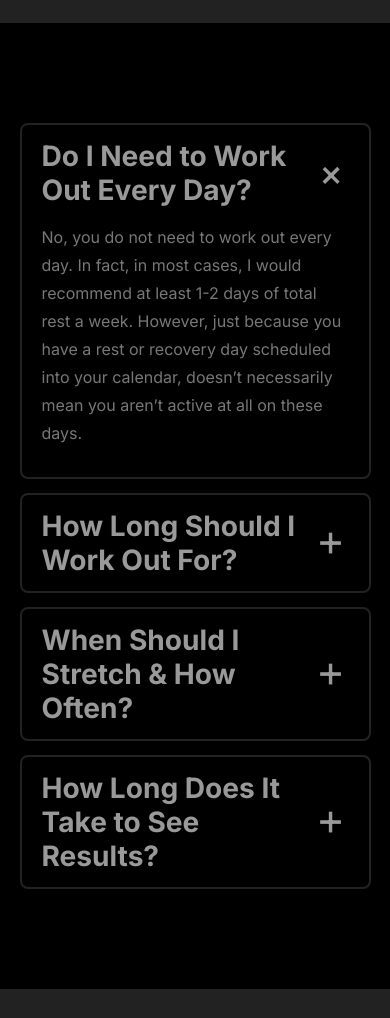
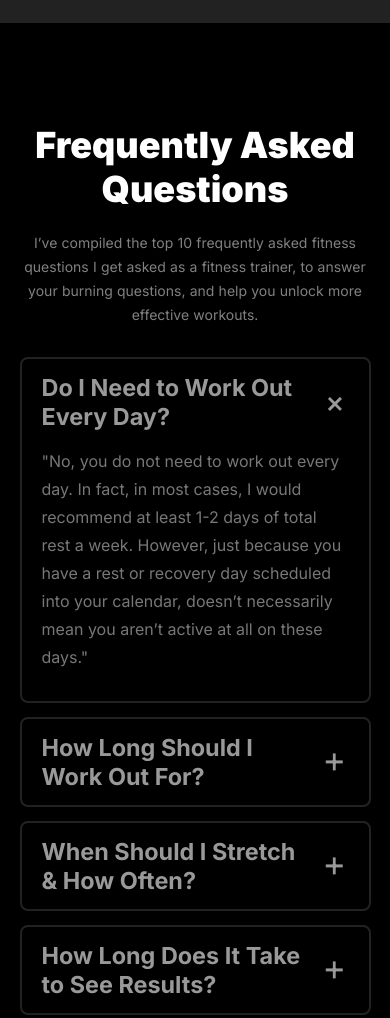
Before and after one commit to AskatAsh/Fitness-Time, a plain HTML site: page index.html in a window 390 px wide. Shown: the part 7580-8598 px from the top of the page. Drawn offline with Linux system fonts and the light colour scheme.

Commit message:
added changes and responsive codes to faq section

```diff
--- a/css/faq_section.css
+++ b/css/faq_section.css
@@ -1,3 +1,12 @@
+#faq-section .section-title, #faq-section .section-subtitle{
+    max-width: 600px;
+    width: 90%;
+    text-align: center;
+    margin-inline: auto;
+}
+#faq-section .section-subtitle{
+    margin-block: 1.25rem 1.875rem;
+}
 #accordion-container, #accordion-container ul, .accordion-title, .accordion-title > label{
     display: flex;
 }
@@ -6,7 +15,7 @@
     justify-content: center;
 }
 #accordion-container ul{
-    max-width: 600px;
+    max-width: 800px;
     width: 90%;
     flex-direction: column;
     gap: 0.875rem;
@@ -50,3 +59,19 @@
 #accordion-container ul li input:checked + label > span{
     transform: rotate(45deg);
 }
+
+/* responsive codes */
+@media screen and (max-width: 576px) {
+    #faq-section .section-title{
+        font-size: 2.25rem;
+    }
+    .accordion-title{
+        font-size: 1.25rem;
+    }
+    .accordion-title > span{
+        font-size: 2.25rem;
+    }
+    .accordion-content{
+        font-size: 1rem;
+    }
+}
--- a/index.html
+++ b/index.html
@@ -280,7 +280,11 @@
         <div class="spacer"></div>
 
         <!-- FAQ Section -->
-        <section id="accordion-container">
+        <section id="faq-section">
+            <h3 class="section-title">Frequently Asked Questions</h3>
+            <p class="section-subtitle">I’ve compiled the top 10 frequently asked fitness questions I get asked as a
+                fitness trainer, to answer your burning questions, and help you unlock more effective workouts.</p>
+            <div id="accordion-container">
                 <ul>
                     <li>
                         <input type="radio" name="accordion" id="accordion-1" checked>
@@ -288,7 +292,10 @@
                             <h3>Do I Need to Work Out Every Day?</h3><span>&plus;</span>
                         </label>
                         <p class="accordion-content">
-                        No, you do not need to work out every day. In fact, in most cases, I would recommend at least 1-2 days of total rest a week. However, just because you have a rest or recovery day scheduled into your calendar, doesn’t necessarily mean you aren’t active at all on these days.
+                            "No, you do not need to work out every day. In fact, in most cases, I would recommend at
+                            least 1-2 days of total rest a week. However, just because you have a rest or recovery day
+                            scheduled into your calendar, doesn’t necessarily mean you aren’t active at all on these
+                            days."
                         </p>
                     </li>
                     <li>
@@ -297,7 +304,10 @@
                             <h3>How Long Should I Work Out For?</h3><span>&plus;</span>
                         </label>
                         <p class="accordion-content">
-                        In general, your workouts do not need to be long to be effective. Many people who are new to fitness imagine slogging around for hours on the treadmill. This doesn’t need to be the case.
+                            "In general, your workouts do not need to be long to be effective. Many people who are new
+                            to
+                            fitness imagine slogging around for hours on the treadmill. This doesn’t need to be the
+                            case."
                         </p>
                     </li>
                     <li>
@@ -306,7 +316,11 @@
                             <h3>When Should I Stretch & How Often?</h3><span>&plus;</span>
                         </label>
                         <p class="accordion-content">
-                        There are a few types of stretching you should plan on adding to your routine. The first is dynamic stretching. Start your workout with dynamic stretching or exercises designed to increase your range of motion, promote mobility, and wake up your muscles like walking lunges, or leg swings! Choose exercises focused on the muscles you plan to use during your workout.
+                            "There are a few types of stretching you should plan on adding to your routine. The first is
+                            dynamic stretching. Start your workout with dynamic stretching or exercises designed to
+                            increase your range of motion, promote mobility, and wake up your muscles like walking
+                            lunges, or leg swings! Choose exercises focused on the muscles you plan to use during your
+                            workout."
                         </p>
                     </li>
                     <li>
@@ -315,11 +329,12 @@
                             <h3>How Long Does It Take to See Results?</h3><span>&plus;</span>
                         </label>
                         <p class="accordion-content">
-                        It can take anywhere from 6-8 weeks or more to see results from your program. That can be discouraging as so many of us are living in an instant world - we expect results and changes instantaneously. Don’t get discouraged. Know that your hard work is paying off, even if you don’t see the results you’re looking for on the scale right away.
+                            "It can take anywhere from 6-8 weeks or more to see results from your program. That can be discouraging as so many of us are living in an instant world - we expect results and changes instantaneously. Don’t get discouraged. Know that your hard work is paying off, even if you don’t see the results you’re looking for on the scale right away."
                         </p>
                     </li>
 
                 </ul>
+            </div>
         </section>
 
         <div class="spacer"></div>
```
Lines whose indentation alone changed are shown as unchanged.
